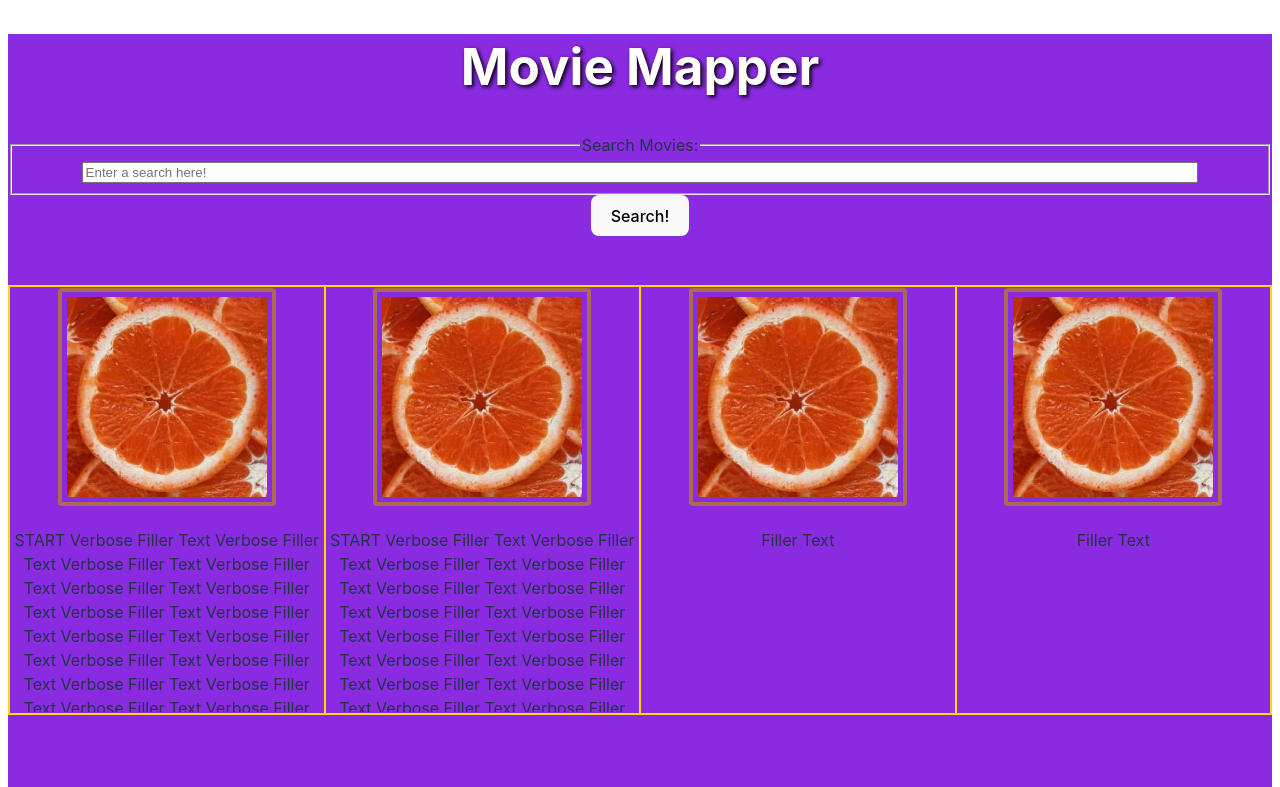
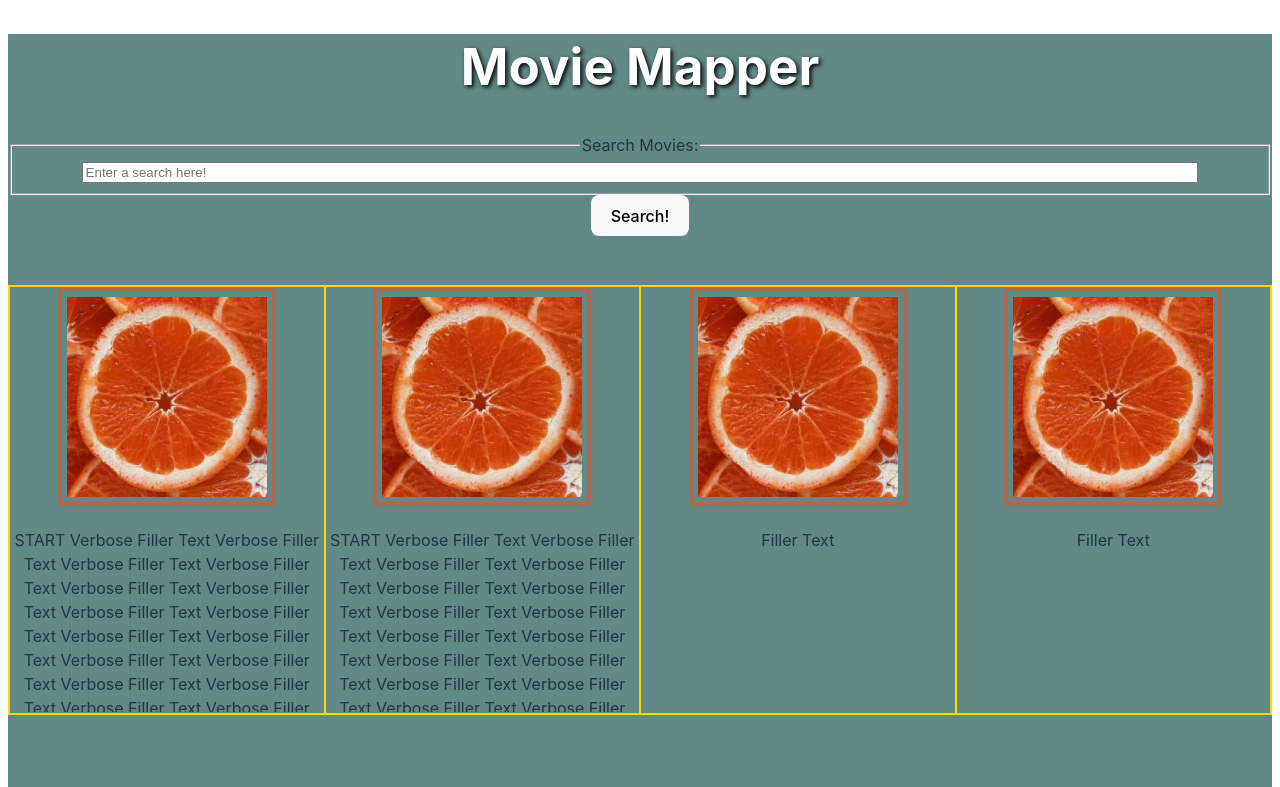
Before and after one commit to cs0320-f23/term-project-juranta-rlyang-behorne-Jokwanin, a React (Vite) app in the folder FrontEnd/: page / in a window 1280 px wide. Shown: the top 787 px of the page. Built offline with nearby package versions, Linux system fonts and the light colour scheme.

Commit message:
Editing color scheme

```diff
--- a/FrontEnd/src/styles/App.css
+++ b/FrontEnd/src/styles/App.css
@@ -1,6 +1,6 @@
 .App {
   text-align: center;
-  background-color: blueviolet;
+  background-color: rgb(97, 137, 133);
 }
 
 .App-header {
```
